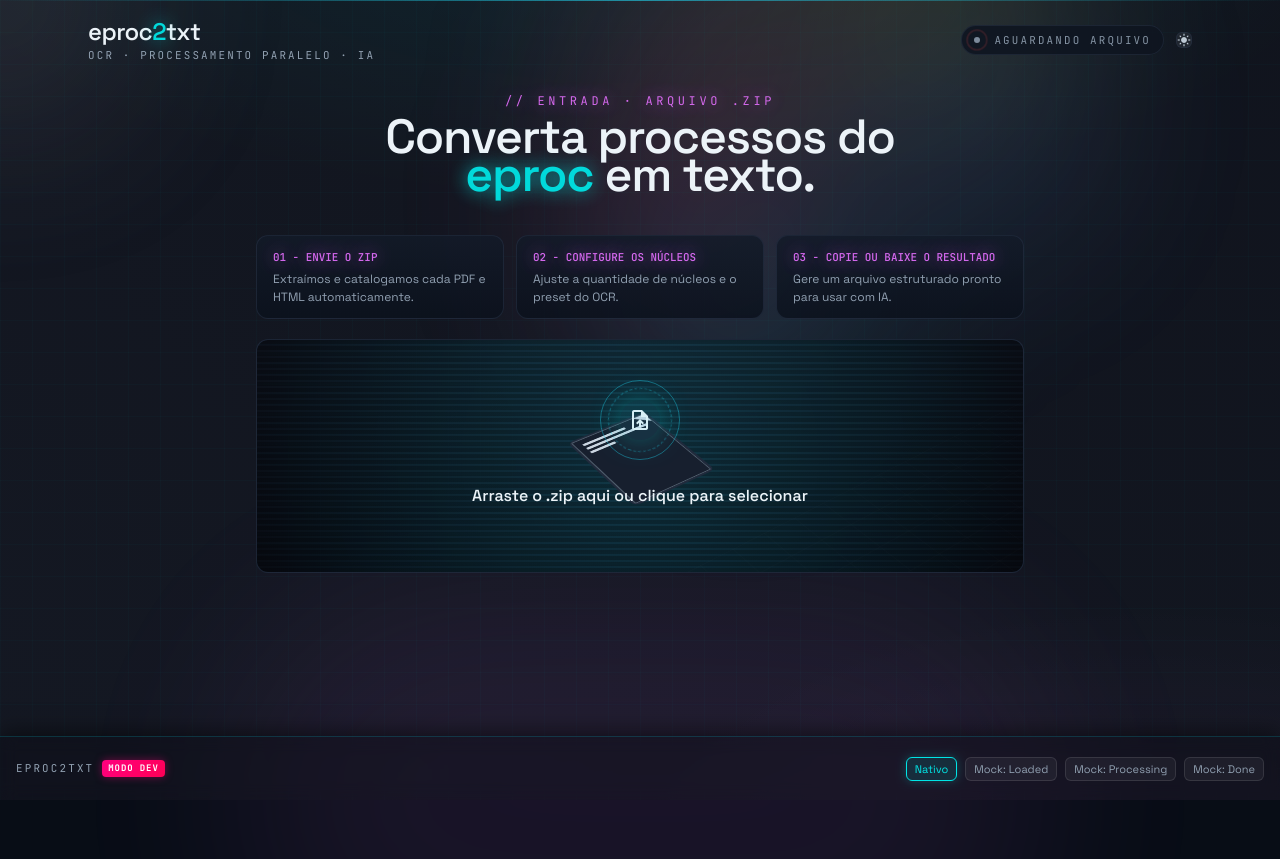
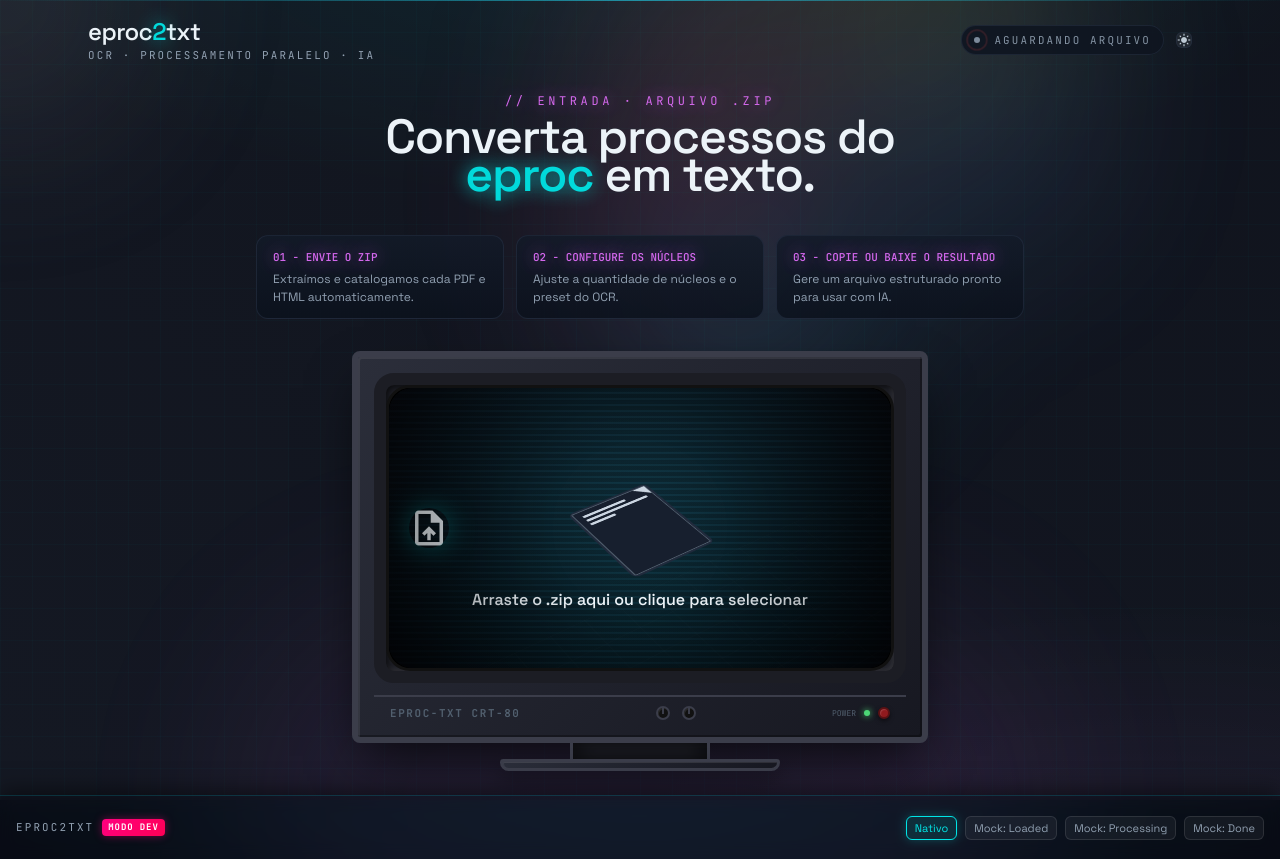
Before and after one commit to jonyduque/eproc2txt, a React (Vite) app: page / in a window 1280 px wide. Before the commit the page ends 800 px from the top, so only its background shows below. Built offline with nearby package versions, Linux system fonts and the light colour scheme.

Commit message:
feat: design physical CRT monitor frame layout and styling for dropzone

```diff
--- a/src/components/LoadingScreen/Dropzone/Dropzone.tsx
+++ b/src/components/LoadingScreen/Dropzone/Dropzone.tsx
@@ -58,7 +58,10 @@ export default function Dropzone({ onZipParsed, onLoadingChange }: DropzoneProps
 	};
 
 	return (
-		<>
+		<div className="crt-monitor-frame">
+			<div className="crt-chassis">
+				<div className="crt-bezel">
+					<div className="crt-screen-container">
 						<label
 							onDragOver={(e) => {
 								e.preventDefault();
@@ -71,7 +74,7 @@ export default function Dropzone({ onZipParsed, onLoadingChange }: DropzoneProps
 								const f = e.dataTransfer.files?.[0];
 								if (f) handleFile(f);
 							}}
-				className={`dropzone-card panel scanlines ${hover ? "hovered" : ""} ${loading ? "loading" : ""}`}
+							className={`dropzone-card panel scanlines crt-screen ${hover ? "hovered" : ""} ${loading ? "loading" : ""}`}
 						>
 							<input
 								type="file"
@@ -86,7 +89,6 @@ export default function Dropzone({ onZipParsed, onLoadingChange }: DropzoneProps
 								disabled={loading}
 							/>
 
-				{/* Scan line active when loading */}
 							{loading && <div className="scan-line" />}
 
 							<IsometricViewport3D
@@ -98,12 +100,8 @@ export default function Dropzone({ onZipParsed, onLoadingChange }: DropzoneProps
 								isDragHovered={hover}
 							/>
 
-				{/* Upload visual core */}
 							<div className="dropzone-icon-wrapper">
-					<div className="dropzone-circle-outer" />
-					<div className="dropzone-circle-orbit" />
 								<div className="dropzone-circle-glow" />
-
 								<span className="material-icons dropzone-svg-icon-material">upload_file</span>
 							</div>
 
@@ -113,8 +111,29 @@ export default function Dropzone({ onZipParsed, onLoadingChange }: DropzoneProps
 								</p>
 							</div>
 						</label>
-
+					</div>
+				</div>
+				<div className="crt-control-bar">
+					<div className="crt-brand">EPROC-TXT CRT-80</div>
+					<div className="crt-dials">
+						<div className="crt-dial" />
+						<div className="crt-dial" />
+					</div>
+					<div className="crt-power-section">
+						<span className="crt-power-label">POWER</span>
+						<div className={`crt-power-led ${loading ? "busy" : "active"}`} />
+						<button
+							type="button"
+							className="crt-power-btn"
+							onClick={() => fileInputRef.current?.click()}
+							title="Carregar arquivo .zip"
+						/>
+					</div>
+				</div>
+			</div>
+			<div className="crt-neck" />
+			<div className="crt-base" />
 			{error && <p className="dropzone-error animate-fade-in">{error}</p>}
-		</>
+		</div>
 	);
 }
--- a/src/components/LoadingScreen/LoadingScreen.css
+++ b/src/components/LoadingScreen/LoadingScreen.css
@@ -1,3 +1,22 @@
+:root {
+	--crt-cabinet-bg: linear-gradient(135deg, #2b2e3a 0%, #171821 100%);
+	--crt-bezel-bg: #1c1d24;
+	--crt-border-color: #3b3d4a;
+	--crt-shadow-color: rgba(0, 0, 0, 0.7);
+	--dropzone-circle-border: oklch(from var(--color-primary) l c h / 0.4);
+	/* biome-ignore lint/suspicious/noDuplicateCustomProperties: relative color fallback */
+	--dropzone-circle-border: --transparent(var(--color-primary), 0.4);
+	--dropzone-glow-bg: oklch(from var(--color-primary) l c h / 0.1);
+	--dropzone-glow-bg: --transparent(var(--color-primary), 0.1);
+}
+
+body.light-theme {
+	--crt-cabinet-bg: linear-gradient(135deg, #e5e5e0 0%, #c4c4bc 100%);
+	--crt-bezel-bg: #ababa3;
+	--crt-border-color: #8c8c82;
+	--crt-shadow-color: rgba(0, 0, 0, 0.2);
+}
+
 .loading-screen-container {
 	margin-left: auto;
 	margin-right: auto;
@@ -75,17 +94,6 @@
 }
 
 /* DROPZONE */
-.dropzone-card {
-	position: relative;
-	margin-top: var(--space-5);
-	display: block;
-	cursor: pointer;
-	overflow: hidden;
-	border-radius: calc(var(--border-radius-md) * 2);
-	padding: var(--space-10) var(--space-8) var(--space-16);
-	transition: all 0.3s cubic-bezier(0.4, 0, 0.2, 1);
-	background: var(--bg-card);
-}
 
 /* TV Static Noise Overlay */
 .dropzone-card::before {
@@ -116,7 +124,7 @@
 		radial-gradient(circle at center, rgba(34, 211, 238, 0.205) 0%, rgba(0, 0, 0, 0.35) 100%);
 	pointer-events: none;
 	z-index: 2;
-	animation: tv-flicker 0.15s infinite;
+	animation: tv-flicker 0.5s infinite;
 }
 
 body.light-theme .dropzone-card::before {
@@ -128,9 +136,9 @@ body.light-theme .dropzone-card::after {
 		repeating-linear-gradient(
 			0deg,
 			rgba(0, 0, 0, 0.04),
-			rgba(0, 0, 0, 0.04) 1px,
-			transparent 1px,
-			transparent 3px
+			rgba(0, 0, 0, 0.04) 4px,
+			transparent 4px,
+			transparent 6px
 		),
 		radial-gradient(circle at center, var(--color-primary-glow) 0%, rgba(0, 0, 0, 0.05) 100%);
 }
@@ -139,15 +147,19 @@ body.light-theme .dropzone-card::after {
 	0% {
 		transform: translate(0, 0) scale(1);
 	}
+
 	25% {
 		transform: translate(-10px, 5px) scale(1.05);
 	}
+
 	50% {
 		transform: translate(5px, -10px) scale(0.95);
 	}
+
 	75% {
 		transform: translate(-5px, -5px) scale(1.02);
 	}
+
 	100% {
 		transform: translate(10px, 10px) scale(1);
 	}
@@ -157,32 +169,41 @@ body.light-theme .dropzone-card::after {
 	0% {
 		opacity: 0.85;
 	}
-	12% {
-		opacity: 0.95;
+
+	10% {
+		opacity: 0.65;
 	}
-	24% {
-		opacity: 0.9;
-	}
-	36% {
-		opacity: 1;
-	}
-	48% {
+
+	20% {
 		opacity: 0.88;
 	}
-	60% {
-		opacity: 0.98;
-	}
-	72% {
+
+	30% {
 		opacity: 0.92;
 	}
-	84% {
-		opacity: 1;
+
+	40% {
+		opacity: 0.85;
 	}
-	96% {
-		opacity: 0.86;
+
+	50% {
+		opacity: 0.92;
 	}
-	100% {
-		opacity: 0.95;
+
+	60% {
+		opacity: 0.84;
+	}
+
+	70% {
+		opacity: 0.92;
+	}
+
+	80% {
+		opacity: 0.82;
+	}
+
+	90% {
+		opacity: 0.92;
 	}
 }
 
@@ -197,15 +218,16 @@ body.light-theme .dropzone-card::after {
 }
 
 .dropzone-icon-wrapper {
-	position: relative;
+	position: absolute;
 	z-index: 10;
-	margin-left: auto;
-	margin-right: auto;
+	margin: 0 auto;
 	display: flex;
+	justify-self: center;
 	width: var(--size-20);
 	height: var(--size-20);
 	align-items: center;
 	justify-content: center;
+	top: calc(50% - (var(--size-20) / 2));
 }
 
 .dropzone-circle-outer {
@@ -231,10 +253,20 @@ body.light-theme .dropzone-card::after {
 	animation: glow-pulse 2s ease-in-out infinite alternate;
 }
 
+.dropzone-icon-wrapper .material-icons {
+	font-size: 42px;
+	color: oklch(from var(--color-primary) l c h / 0.65);
+	/* biome-ignore lint/suspicious/noDuplicateProperties: relative color fallback */
+	color: --transparent(var(--color-primary), 0.65);
+}
+
 .dropzone-text-group {
-	position: relative;
+	display: block;
+	position: absolute;
 	z-index: 10;
-	margin-top: var(--space-6);
+	margin: 0 auto;
+	width: stretch;
+	bottom: 20%;
 }
 
 .dropzone-prompt {
@@ -262,3 +294,197 @@ body.light-theme .dropzone-card::after {
 	pointer-events: none;
 	z-index: 3;
 }
+
+.crt-monitor-frame {
+	margin: var(--space-8) auto 0 auto;
+	max-width: var(--max-w-xl);
+	display: flex;
+	flex-direction: column;
+	align-items: center;
+}
+
+.crt-chassis {
+	width: 100%;
+	background: var(--crt-cabinet-bg);
+	border: 6px solid var(--crt-border-color);
+	border-radius: var(--border-radius-lg);
+	box-shadow:
+		0 25px 50px -12px var(--crt-shadow-color),
+		inset 2px 2px 0px rgba(255, 255, 255, 0.08),
+		inset -2px -2px 0px rgba(0, 0, 0, 0.3);
+	padding: var(--space-4);
+	box-sizing: border-box;
+	display: flex;
+	flex-direction: column;
+	gap: var(--space-3);
+}
+
+.crt-bezel {
+	background: var(--crt-bezel-bg);
+	border: 12px solid var(--crt-bezel-bg);
+	border-radius: 20px;
+	box-shadow:
+		inset 2px 2px 5px rgba(0, 0, 0, 0.6),
+		inset -2px -2px 5px rgba(255, 255, 255, 0.1);
+}
+
+.crt-screen-container {
+	background: #000000;
+	border-radius: 24px;
+	overflow: hidden;
+	border: 3px solid #111;
+	position: relative;
+	box-shadow: inset 0 0 40px rgba(0, 0, 0, 0.95);
+}
+
+/* Screen Curvature Bulge and Glass Reflection */
+.dropzone-card.panel.crt-screen {
+	position: relative;
+	margin-top: 0;
+	display: block;
+	cursor: pointer;
+	overflow: hidden;
+	border-radius: 24px;
+	padding: var(--space-6) var(--space-6) var(--space-12);
+	transition: all 0.3s cubic-bezier(0.4, 0, 0.2, 1);
+	background: var(--bg-card);
+	height: 35vh;
+	border: none;
+	box-shadow: none;
+}
+
+/* Curvature Shadow Overlay */
+.crt-screen-container::after {
+	content: "";
+	position: absolute;
+	inset: 0;
+	background: radial-gradient(circle at center, transparent 30%, rgba(0, 0, 0, 0.5) 100%);
+	pointer-events: none;
+	z-index: 4;
+}
+
+/* Control Panel beneath the Bezel */
+.crt-control-bar {
+	display: flex;
+	align-items: center;
+	justify-content: space-between;
+	padding: var(--space-2) var(--space-4) 0 var(--space-4);
+	border-top: 2px solid var(--crt-border-color);
+}
+
+.crt-brand {
+	font-family: var(--font-mono);
+	font-size: var(--font-size-2xs);
+	letter-spacing: 0.15em;
+	font-weight: var(--font-weight-bold);
+	color: var(--color-text-muted);
+}
+
+.crt-dials {
+	display: flex;
+	gap: var(--space-3);
+}
+
+.crt-dial {
+	width: 14px;
+	height: 14px;
+	border-radius: 50%;
+	background: #111;
+	border: 2px solid var(--crt-border-color);
+	box-shadow: inset 1px 1px 0 rgba(255, 255, 255, 0.1);
+	position: relative;
+}
+
+.crt-dial::after {
+	content: "";
+	position: absolute;
+	top: 0;
+	left: 50%;
+	width: 2px;
+	height: 6px;
+	background: var(--crt-border-color);
+	transform: translateX(-50%);
+}
+
+.crt-power-section {
+	display: flex;
+	align-items: center;
+	gap: var(--space-2);
+}
+
+.crt-power-label {
+	font-family: var(--font-mono);
+	font-size: 8px;
+	color: var(--color-text-muted);
+}
+
+.crt-power-led {
+	width: 6px;
+	height: 6px;
+	border-radius: 50%;
+	background: #2b2e3a;
+	transition: all 0.3s ease;
+}
+
+.crt-power-led.active {
+	background: oklch(0.78 0.18 150);
+	box-shadow: 0 0 6px oklch(0.78 0.18 150);
+}
+
+.crt-power-led.busy {
+	background: oklch(0.82 0.16 85);
+	box-shadow: 0 0 6px oklch(0.82 0.16 85);
+	animation: blink 0.5s ease-in-out infinite;
+}
+
+.crt-power-btn {
+	width: var(--size-3);
+	height: var(--size-3);
+	border-radius: 50%;
+	background: #901a1e;
+	border: 2.5px solid #5a1114;
+	box-shadow:
+		0 2px 4px rgba(0, 0, 0, 0.5),
+		inset 1px 1px 1px rgba(255, 255, 255, 0.15);
+	cursor: pointer;
+	transition: transform 0.1s ease;
+}
+
+.crt-power-btn:active {
+	transform: scale(0.95);
+	box-shadow: 0 1px 1px rgba(0, 0, 0, 0.5);
+}
+
+.crt-neck {
+	width: 140px;
+	height: 16px;
+	background: var(--crt-bezel-bg);
+	border-left: 3px solid var(--crt-border-color);
+	border-right: 3px solid var(--crt-border-color);
+	box-shadow:
+		inset 10px 0 15px rgba(0, 0, 0, 0.4),
+		inset -10px 0 15px rgba(0, 0, 0, 0.4);
+}
+
+.crt-base {
+	width: 280px;
+	height: 12px;
+	background: var(--crt-cabinet-bg);
+	border: 3px solid var(--crt-border-color);
+	border-radius: 4px 4px 10px 10px;
+	box-shadow:
+		0 10px 20px rgba(0, 0, 0, 0.3),
+		inset 1px 1px 0 rgba(255, 255, 255, 0.1);
+}
+
+.dropzone-circle-outer {
+	border-color: var(--dropzone-circle-border);
+}
+
+.dropzone-circle-orbit {
+	border-color: var(--dropzone-circle-border);
+}
+
+.dropzone-circle-glow {
+	background: var(--dropzone-glow-bg);
+}
```
Lines whose indentation alone changed are shown as unchanged.
